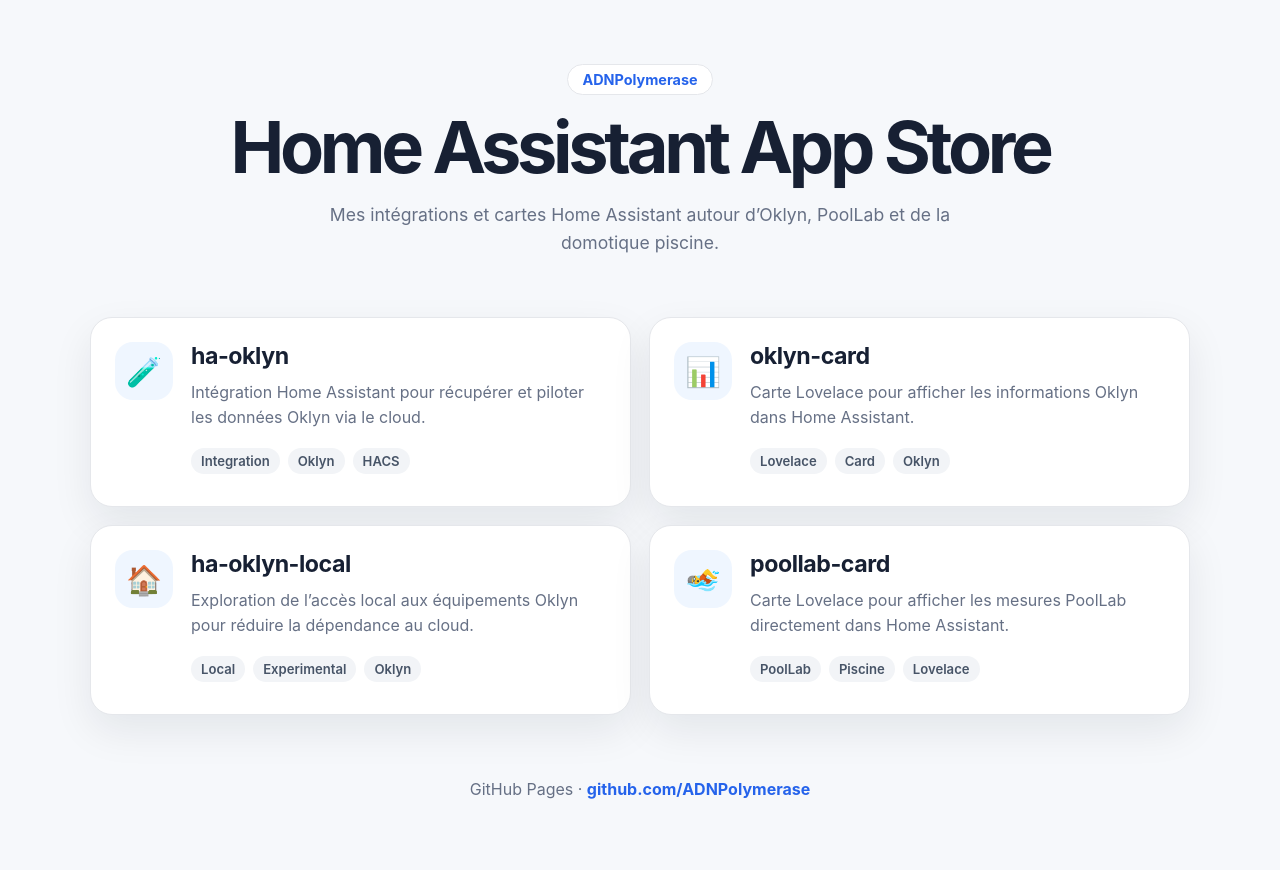
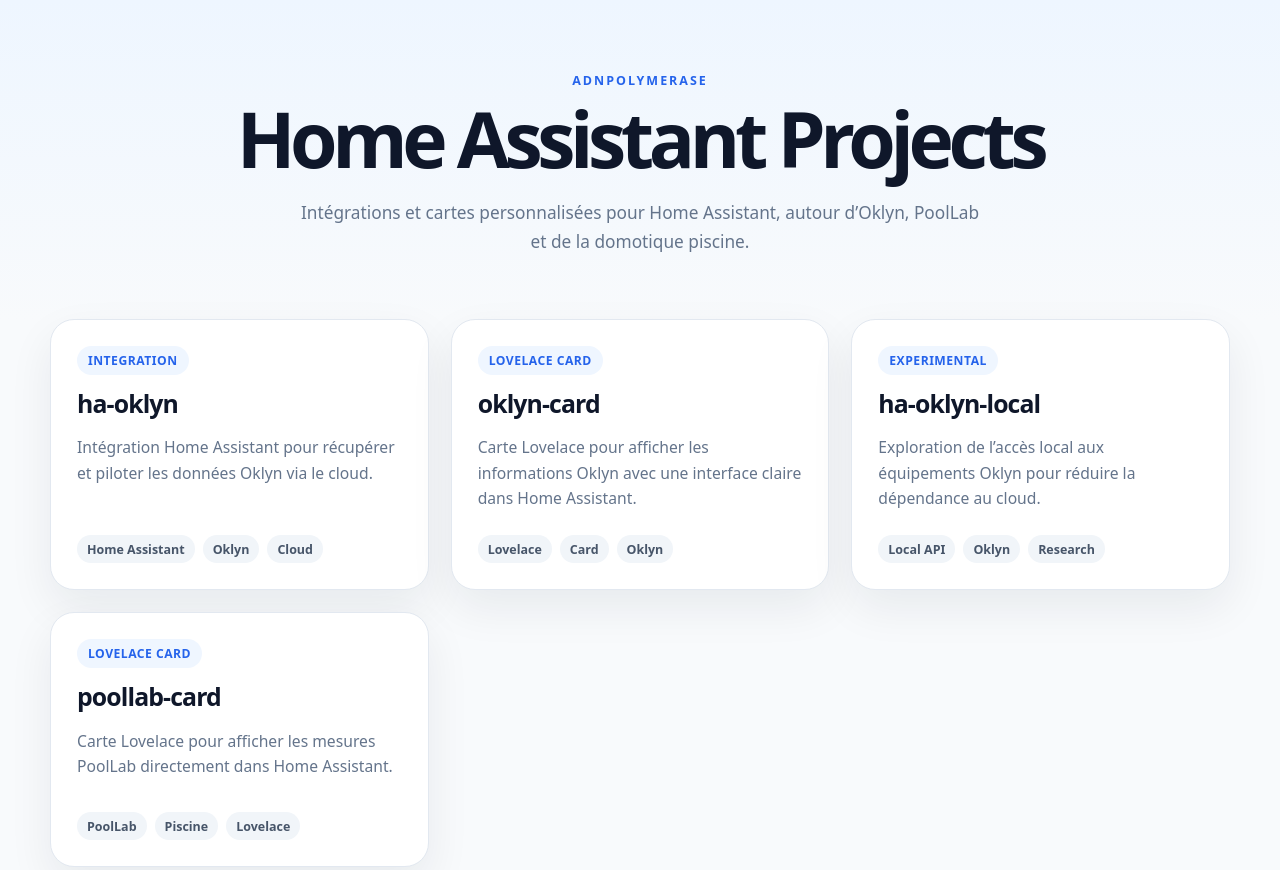
Before and after one commit to ADNPolymerase/HA, a plain HTML site: page index.html in a window 1280 px wide. Shown: the top 870 px of the page. Before the commit the page ends 847 px from the top, so only its background shows below. Drawn offline with Linux system fonts and the light colour scheme.

Commit message:
Add files via upload

```diff
--- a/index.html
+++ b/index.html
@@ -3,80 +3,89 @@
 <head>
   <meta charset="UTF-8" />
   <meta name="viewport" content="width=device-width, initial-scale=1.0" />
-  <meta name="description" content="Mini vitrine des projets Home Assistant par ADNPolymerase." />
-  <title>ADNPolymerase — HA Projects</title>
+  <meta name="description" content="Catalogue des projets Home Assistant par ADNPolymerase." />
+  <title>ADNPolymerase — Home Assistant</title>
   <link rel="stylesheet" href="style.css" />
 </head>
 <body>
-  <header>
-    <div class="container hero">
-      <p class="badge">ADNPolymerase</p>
-      <h1>Home Assistant App Store</h1>
+  <header class="site-header">
+    <div class="container">
+      <p class="overline">ADNPolymerase</p>
+      <h1>Home Assistant Projects</h1>
       <p class="subtitle">
-        Mes intégrations et cartes Home Assistant autour d’Oklyn, PoolLab et de la domotique piscine.
+        Intégrations et cartes personnalisées pour Home Assistant, autour d’Oklyn,
+        PoolLab et de la domotique piscine.
       </p>
     </div>
   </header>
 
   <main class="container">
-    <section class="grid">
+    <section class="projects" aria-label="Liste des projets">
 
-      <a class="case" href="https://github.com/ADNPolymerase/ha-oklyn">
-        <div class="icon">🧪</div>
-        <div>
+      <a class="project-card" href="https://github.com/ADNPolymerase/ha-oklyn">
+        <div class="project-top">
+          <p class="type">Integration</p>
           <h2>ha-oklyn</h2>
-          <p>Intégration Home Assistant pour récupérer et piloter les données Oklyn via le cloud.</p>
+        </div>
+        <p class="description">
+          Intégration Home Assistant pour récupérer et piloter les données Oklyn via le cloud.
+        </p>
         <div class="tags">
-            <span>Integration</span>
+          <span>Home Assistant</span>
           <span>Oklyn</span>
-            <span>HACS</span>
-          </div>
+          <span>Cloud</span>
         </div>
       </a>
 
-      <a class="case" href="https://github.com/ADNPolymerase/oklyn-card">
-        <div class="icon">📊</div>
-        <div>
+      <a class="project-card" href="https://github.com/ADNPolymerase/oklyn-card">
+        <div class="project-top">
+          <p class="type">Lovelace Card</p>
           <h2>oklyn-card</h2>
-          <p>Carte Lovelace pour afficher les informations Oklyn dans Home Assistant.</p>
+        </div>
+        <p class="description">
+          Carte Lovelace pour afficher les informations Oklyn avec une interface claire dans Home Assistant.
+        </p>
         <div class="tags">
           <span>Lovelace</span>
           <span>Card</span>
           <span>Oklyn</span>
         </div>
+      </a>
+
+      <a class="project-card" href="https://github.com/ADNPolymerase/ha-oklyn-local">
+        <div class="project-top">
+          <p class="type">Experimental</p>
+          <h2>ha-oklyn-local</h2>
+        </div>
+        <p class="description">
+          Exploration de l’accès local aux équipements Oklyn pour réduire la dépendance au cloud.
+        </p>
+        <div class="tags">
+          <span>Local API</span>
+          <span>Oklyn</span>
+          <span>Research</span>
         </div>
       </a>
 
-      <a class="case" href="https://github.com/ADNPolymerase/ha-oklyn-local">
-        <div class="icon">🏠</div>
-        <div>
-          <h2>ha-oklyn-local</h2>
-          <p>Exploration de l’accès local aux équipements Oklyn pour réduire la dépendance au cloud.</p>
-          <div class="tags">
-            <span>Local</span>
-            <span>Experimental</span>
-            <span>Oklyn</span>
+      <a class="project-card" href="https://github.com/ADNPolymerase/poollab-card">
+        <div class="project-top">
+          <p class="type">Lovelace Card</p>
+          <h2>poollab-card</h2>
         </div>
-        </div>
-      </a>
-
-      <a class="case" href="https://github.com/ADNPolymerase/poollab-card">
-        <div class="icon">🏊</div>
-        <div>
-          <h2>poollab-card</h2>
-          <p>Carte Lovelace pour afficher les mesures PoolLab directement dans Home Assistant.</p>
+        <p class="description">
+          Carte Lovelace pour afficher les mesures PoolLab directement dans Home Assistant.
+        </p>
         <div class="tags">
           <span>PoolLab</span>
           <span>Piscine</span>
           <span>Lovelace</span>
-          </div>
         </div>
       </a>
 
     </section>
   </main>
 
-  <footer class="container">
+  <footer class="container site-footer">
     <p>
       GitHub Pages ·
       <a href="https://github.com/ADNPolymerase">github.com/ADNPolymerase</a>
--- a/style.css
+++ b/style.css
@@ -1,11 +1,16 @@
 :root {
-  --background: #f6f8fb;
-  --card: #ffffff;
-  --text: #172033;
-  --muted: #667085;
-  --border: #e5e7eb;
+  --background: #f8fafc;
+  --surface: #ffffff;
+  --surface-hover: #f9fbff;
+  --text: #0f172a;
+  --muted: #64748b;
+  --muted-light: #94a3b8;
+  --border: #e2e8f0;
+  --border-hover: #93c5fd;
   --accent: #2563eb;
-  --shadow: rgba(16, 24, 40, 0.08);
+  --accent-soft: #eff6ff;
+  --shadow: 0 18px 45px rgba(15, 23, 42, 0.07);
+  --shadow-hover: 0 24px 60px rgba(15, 23, 42, 0.11);
 }
 
 * {
@@ -14,138 +19,170 @@
 
 body {
   margin: 0;
-  font-family: Inter, ui-sans-serif, system-ui, -apple-system, BlinkMacSystemFont, "Segoe UI", sans-serif;
-  background: var(--background);
+  min-height: 100vh;
+  font-family: ui-sans-serif, system-ui, -apple-system, BlinkMacSystemFont, "Segoe UI", sans-serif;
+  background:
+    linear-gradient(180deg, #eef6ff 0%, #f8fafc 320px),
+    var(--background);
   color: var(--text);
 }
 
 .container {
-  width: min(1100px, calc(100% - 32px));
+  width: min(1180px, calc(100% - 40px));
   margin: 0 auto;
 }
 
-.hero {
+.site-header {
+  padding: 72px 0 44px;
   text-align: center;
-  padding: 64px 0 36px;
 }
 
-.badge {
-  display: inline-flex;
-  align-items: center;
-  border: 1px solid var(--border);
-  border-radius: 999px;
-  background: #fff;
-  padding: 6px 14px;
-  margin: 0 0 16px;
+.overline {
+  margin: 0 0 14px;
   color: var(--accent);
-  font-weight: 700;
-  font-size: 0.9rem;
+  font-size: 0.78rem;
+  font-weight: 800;
+  letter-spacing: 0.16em;
+  text-transform: uppercase;
 }
 
 h1 {
   margin: 0;
-  font-size: clamp(2.3rem, 6vw, 4.5rem);
-  letter-spacing: -0.06em;
-  line-height: 1;
+  font-size: clamp(2.4rem, 6vw, 4.8rem);
+  line-height: 0.95;
+  letter-spacing: -0.07em;
 }
 
 .subtitle {
   max-width: 680px;
-  margin: 18px auto 0;
+  margin: 22px auto 0;
   color: var(--muted);
-  font-size: 1.1rem;
-  line-height: 1.6;
+  font-size: 1.08rem;
+  line-height: 1.7;
 }
 
-.grid {
+.projects {
   display: grid;
-  grid-template-columns: repeat(2, minmax(0, 1fr));
-  gap: 18px;
-  padding: 24px 0 48px;
+  grid-template-columns: repeat(3, minmax(0, 1fr));
+  gap: 22px;
+  padding: 18px 0 56px;
 }
 
-.case {
-  display: grid;
-  grid-template-columns: auto 1fr;
-  gap: 18px;
-  min-height: 190px;
-  padding: 24px;
+.project-card {
+  display: flex;
+  flex-direction: column;
+  min-height: 255px;
+  padding: 26px;
   border: 1px solid var(--border);
-  border-radius: 22px;
-  background: var(--card);
-  box-shadow: 0 16px 40px var(--shadow);
+  border-radius: 24px;
+  background: var(--surface);
+  box-shadow: var(--shadow);
   color: inherit;
   text-decoration: none;
-  transition: transform 160ms ease, box-shadow 160ms ease, border-color 160ms ease;
+  transition:
+    transform 160ms ease,
+    box-shadow 160ms ease,
+    border-color 160ms ease,
+    background 160ms ease;
 }
 
-.case:hover {
-  transform: translateY(-3px);
-  box-shadow: 0 22px 54px rgba(16, 24, 40, 0.13);
-  border-color: #bfdbfe;
+.project-card:hover {
+  transform: translateY(-4px);
+  border-color: var(--border-hover);
+  background: var(--surface-hover);
+  box-shadow: var(--shadow-hover);
 }
 
-.icon {
-  width: 58px;
-  height: 58px;
-  display: grid;
-  place-items: center;
-  border-radius: 18px;
-  background: #eff6ff;
-  font-size: 1.8rem;
+.project-top {
+  margin-bottom: 18px;
 }
 
-.case h2 {
-  margin: 0 0 10px;
-  font-size: 1.45rem;
-  letter-spacing: -0.02em;
+.type {
+  display: inline-flex;
+  margin: 0 0 14px;
+  padding: 6px 11px;
+  border-radius: 999px;
+  background: var(--accent-soft);
+  color: var(--accent);
+  font-size: 0.76rem;
+  font-weight: 800;
+  letter-spacing: 0.04em;
+  text-transform: uppercase;
 }
 
-.case p {
+h2 {
+  margin: 0;
+  font-size: 1.55rem;
+  line-height: 1.15;
+  letter-spacing: -0.035em;
+}
+
+.description {
   margin: 0;
   color: var(--muted);
-  line-height: 1.55;
+  line-height: 1.62;
+  font-size: 0.98rem;
 }
 
 .tags {
   display: flex;
   flex-wrap: wrap;
   gap: 8px;
-  margin-top: 18px;
+  margin-top: auto;
+  padding-top: 24px;
 }
 
 .tags span {
   display: inline-flex;
-  padding: 5px 10px;
+  align-items: center;
+  min-height: 28px;
+  padding: 0 10px;
   border-radius: 999px;
-  background: #f2f4f7;
-  color: #475467;
-  font-size: 0.82rem;
-  font-weight: 600;
+  background: #f1f5f9;
+  color: #475569;
+  font-size: 0.78rem;
+  font-weight: 650;
 }
 
-footer {
-  padding: 0 0 32px;
+.site-footer {
+  padding: 0 0 38px;
   text-align: center;
-  color: var(--muted);
+  color: var(--muted-light);
+  font-size: 0.94rem;
 }
 
-footer a {
+.site-footer a {
   color: var(--accent);
   text-decoration: none;
   font-weight: 700;
 }
 
-footer a:hover {
+.site-footer a:hover {
   text-decoration: underline;
 }
 
-@media (max-width: 760px) {
-  .grid {
-    grid-template-columns: 1fr;
+@media (max-width: 980px) {
+  .projects {
+    grid-template-columns: repeat(2, minmax(0, 1fr));
+  }
+}
+
+@media (max-width: 640px) {
+  .container {
+    width: min(100% - 28px, 1180px);
   }
 
-  .case {
+  .site-header {
+    padding: 52px 0 28px;
+  }
+
+  .projects {
+    grid-template-columns: 1fr;
+    gap: 16px;
+  }
+
+  .project-card {
     min-height: auto;
+    padding: 22px;
   }
 }
```
Lines whose indentation alone changed are shown as unchanged.
